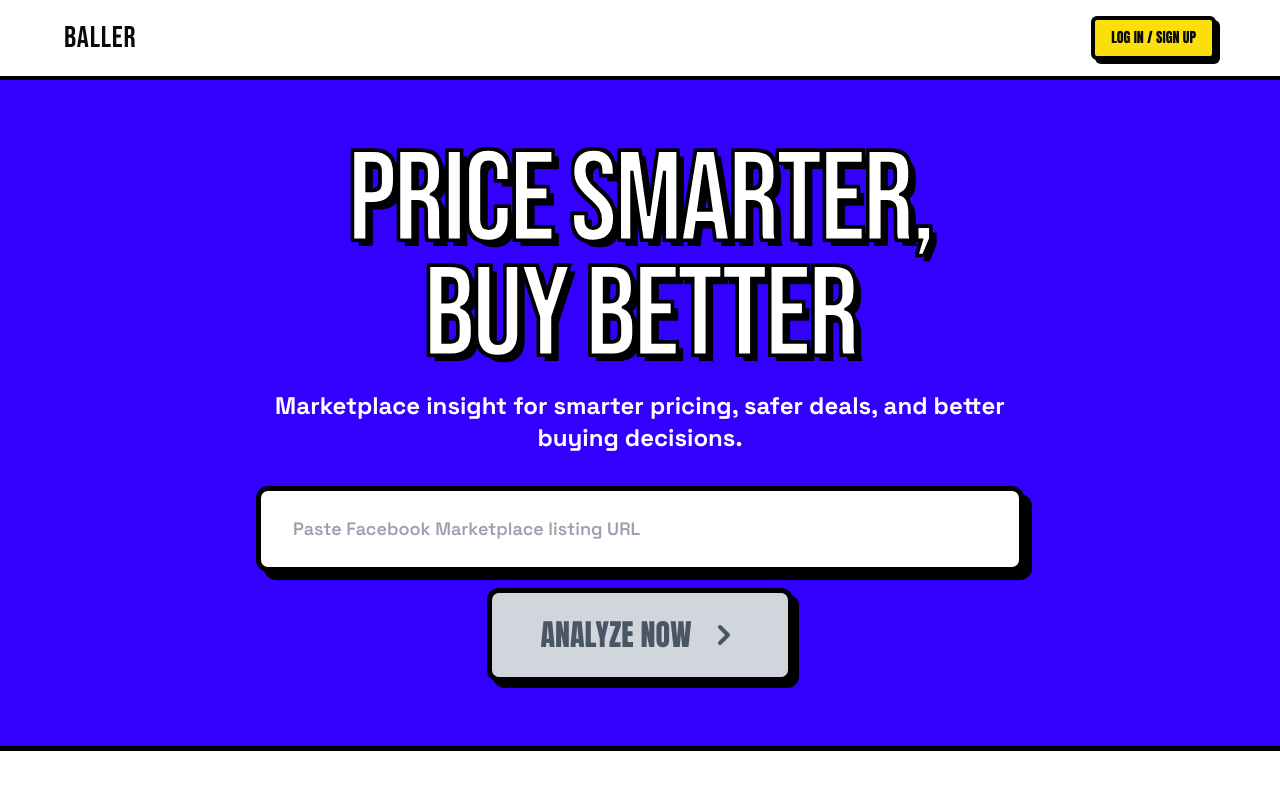
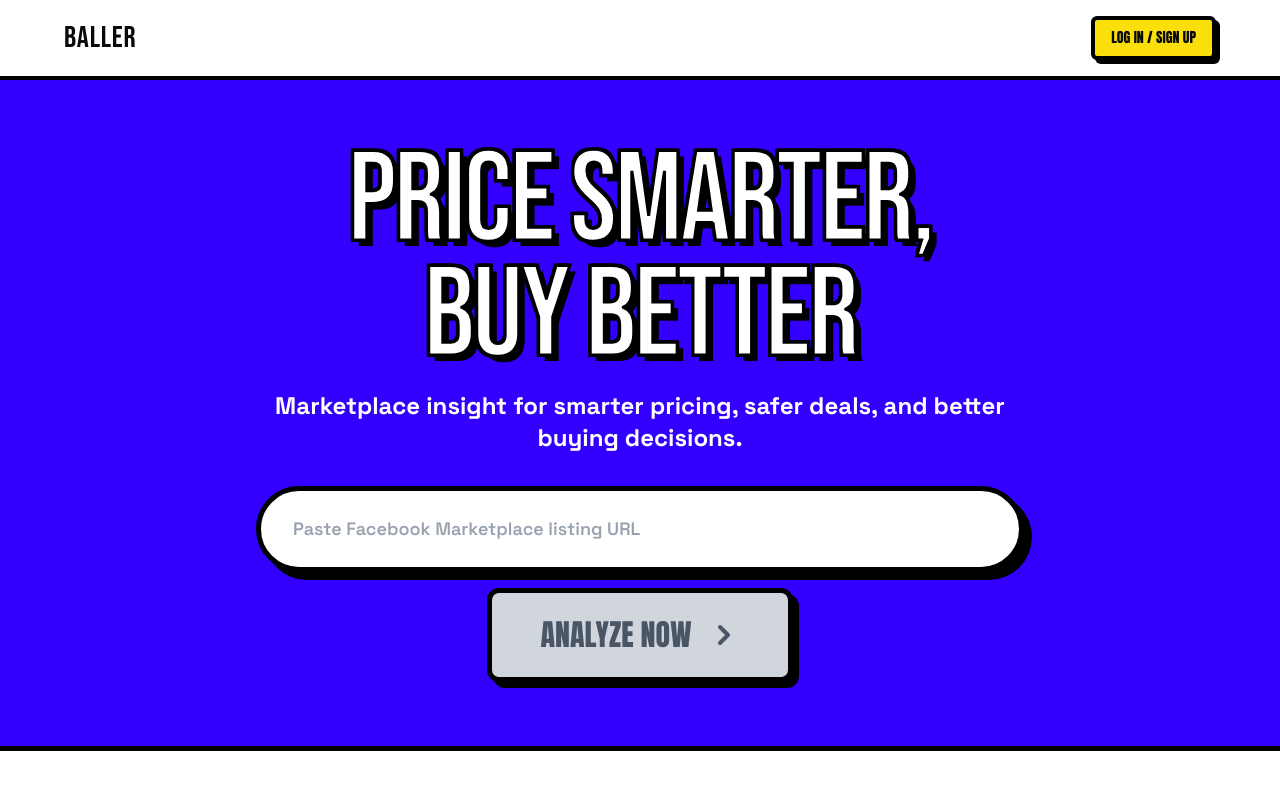
Before and after one commit to tanner-pham/Baller, a Next.js app: page / in a window 1280 px wide. Shown: the top 800 px of the page. Built offline with nearby package versions, Linux system fonts and the light colour scheme; no server answers; a web font is replaced by a local one.

Commit message:
Changed back hero page url entry shape

```diff
--- a/src/app/(components)/Hero.tsx
+++ b/src/app/(components)/Hero.tsx
@@ -44,7 +44,7 @@ export function Hero() {
 
           {/* URL Input */}
           <div className="space-y-4 max-w-3xl mx-auto">
-            <div className="bg-white border-5 border-black shadow-[8px_8px_0px_0px_#000000] rounded-xl overflow-hidden">
+            <div className="bg-white border-5 border-black shadow-[8px_8px_0px_0px_#000000] rounded-full overflow-hidden">
               <input
                 type="text"
                 value={url}
```
